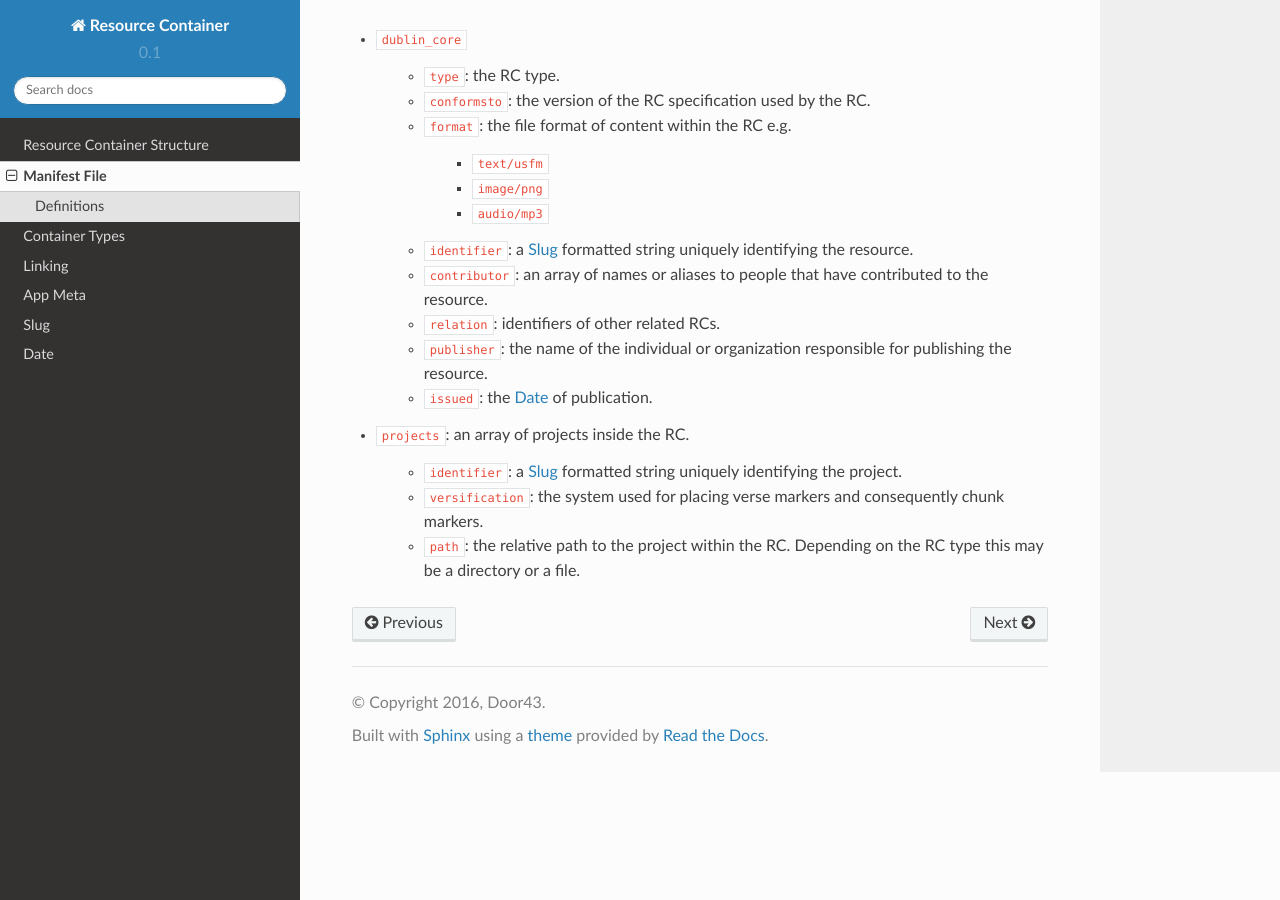
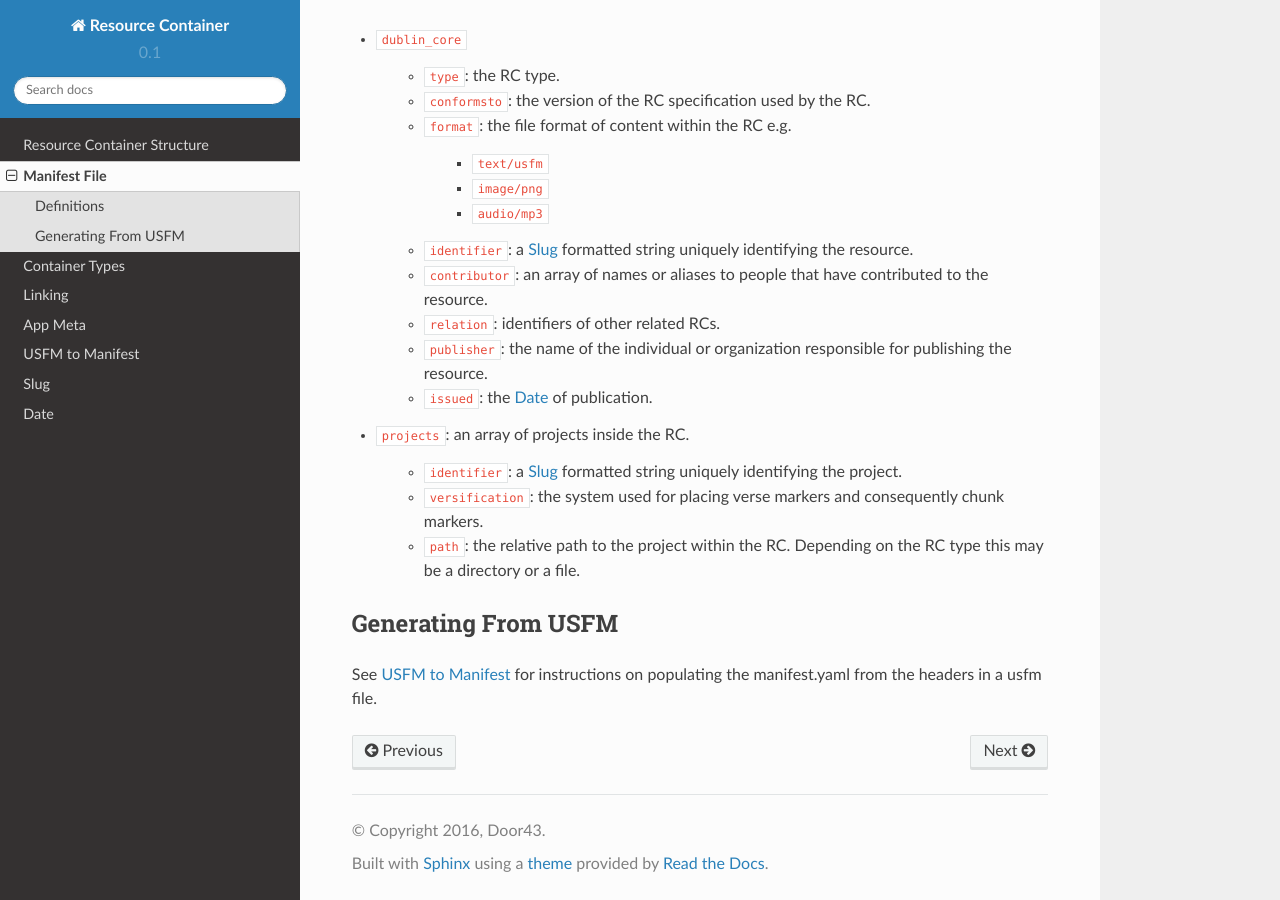
Before and after one commit to unfoldingWord-dev/Resource-Container, a Sphinx documentation site: the page built from docs/manifest.rst, in a window 1280 px wide and 900 px high, scrolled down 1217 px. Built offline with Sphinx 7.4.7 and the Read the Docs theme 2.0.0, drawn with Linux system fonts in a browser that asks for light colours.

Commit message:
added map from usfm to manifest

```diff
--- a/docs/container_types.rst
+++ b/docs/container_types.rst
@@ -242,7 +242,7 @@
 Additionally, the project specified in the manifest points directly to this file.
 
 Example
-~~~~~~~
+^^^^^^^
 
 Project block in manifest
 
--- a/docs/index.rst
+++ b/docs/index.rst
@@ -19,5 +19,6 @@
    container_types
    linking
    app_meta
+   usfm_manifest
    slug
    date
--- a/docs/manifest.rst
+++ b/docs/manifest.rst
@@ -84,3 +84,8 @@
     - ``identifier``: a :ref:`slug` formatted string uniquely identifying the project.
     - ``versification``: the system used for placing verse markers and consequently chunk markers.
     - ``path``: the relative path to the project within the RC. Depending on the RC type this may be a directory or a file.
+
+Generating From USFM
+--------------------
+
+See :ref:`usfm_manifest` for instructions on populating the manifest.yaml from the headers in a usfm file.
```
Also changed, not shown: docs/usfm_manifest.rst (added, +40 -0 lines).
